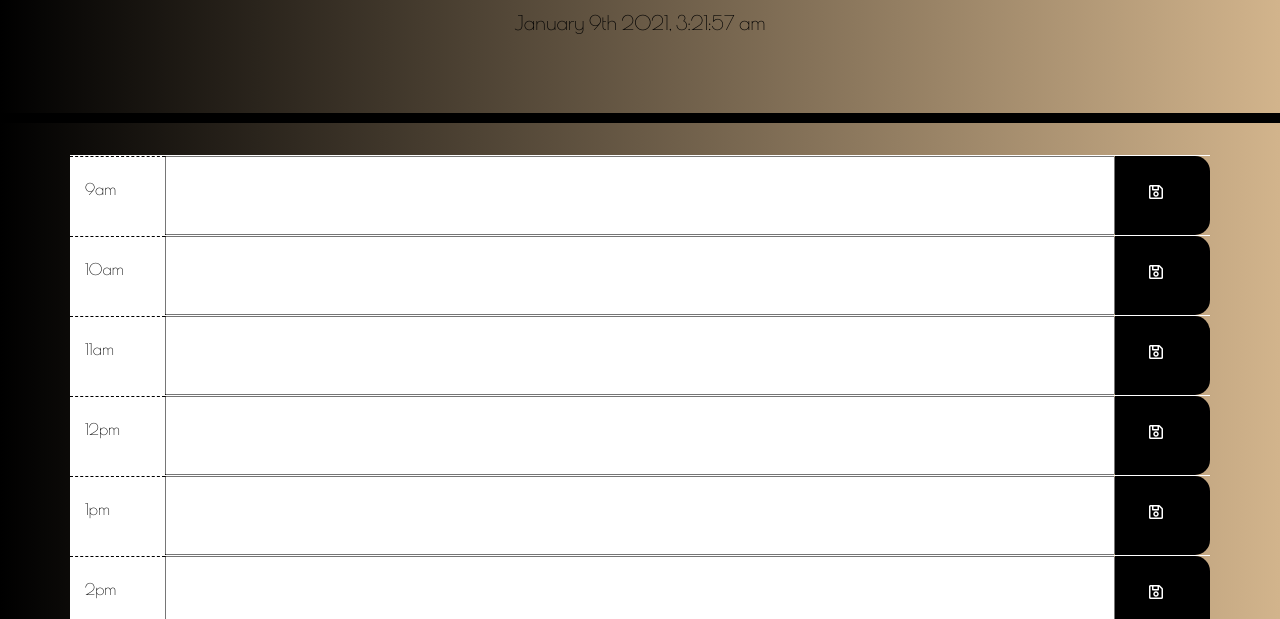
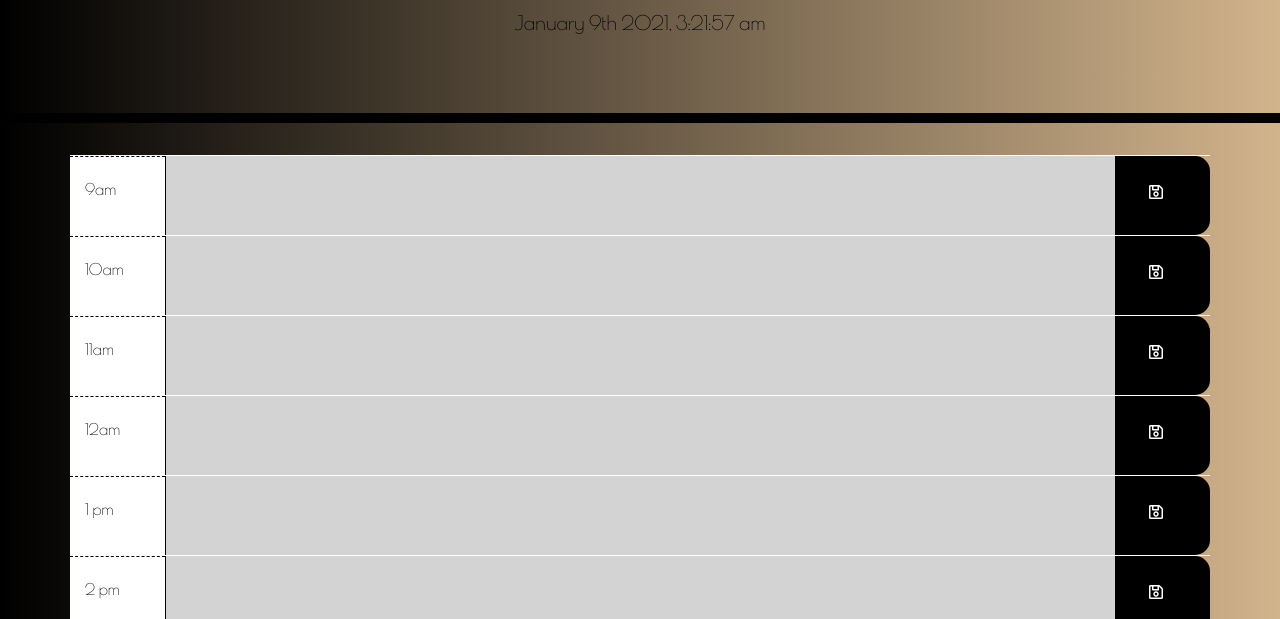
Before and after one commit to Teangelo1/Plan-your-workday, a plain HTML site: page index.html in a window 1280 px wide. Shown: the part 181-800 px from the top of the page. Drawn offline with nearby package versions, Linux system fonts and the light colour scheme.

Commit message:
Updated JavaScript file

```diff
--- a/index.html
+++ b/index.html
@@ -32,7 +32,7 @@
     </header>
     <div class="container">
       <!-- Timeblocks go here -->
-      <div class="row">
+      <!-- <div class="row">
         <div class="col-md-1 hour pt-4">9am</div>
         <input id="9Row" class="user-event-input col-md-10 event-input-block">
         <div class="col-md-1 saveBtn" data-hour=9><i class="far fa-save" aria-hidden="true"></i></div>
@@ -84,11 +84,11 @@
         <div class="col-md-1 hour pt-4">5pm</div>
         <input id="5Row" class="col-md-10 event-input-block">
         <div class="col-md-1 saveBtn" data-hour=5><i class="far fa-save" aria-hidden="true"></i></div>
-      </div>
+      </div> -->
 
     </div>
-    <script src="script.js"></script>
     <script src="https://cdnjs.cloudflare.com/ajax/libs/jquery/3.2.1/jquery.min.js"></script>
     <script src="https://cdnjs.cloudflare.com/ajax/libs/moment.js/2.24.0/moment.min.js"></script>
+    <script src="script.js"></script>
   </body>
 </html>
--- a/script.js
+++ b/script.js
@@ -1,18 +1,81 @@
-//Displaying Current Date
-function alwaysToday(){
-    $("#currentDay").html(moment().format('MMMM Do YYYY, h:mm:ss a'));
-}
-setInterval(alwaysToday, 500);
- //Work on getting current date to load asap.
+//object of times
+
+var times = [
+    { hour: 9, hourlyEvent: "" },
+    { hour: 10, hourlyEvent: "" },
+    { hour: 11, hourlyEvent: "" },
+    { hour: 12, hourlyEvent: "" },
+    { hour: 13, hourlyEvent: "" },
+    { hour: 14, hourlyEvent: "" },
+    { hour: 15, hourlyEvent: "" },
+    { hour: 16, hourlyEvent: "" },
+    { hour: 17, hourlyEvent: "" },]
+
+$(document).ready(function () {
 
 
-// Setting up color coded blocks for past, current, and present hours.
-// Past = White | Present = Tan | Future = Gray
+    //Displaying Current Date
+    function alwaysToday() {
+        $("#currentDay").html(moment().format('MMMM Do YYYY, h:mm:ss a'));
+    }
+    setInterval(alwaysToday, 500);
+    //Work on getting current date to load asap.
+    for (i = 0; i < times.length; i++) {
+        var changeAmPm = " pm ";
+        var hourlyColor = "past"
+        var time = times[i].hour;
 
-// $(".hour").attr("data-time")
+         if(times[i].hour <= 12){
+             changeAmPm = "am";
+         }
+
+         if(time > 12){
+             time -= 12 // Subtracting 12 from military time.
+         }
+
+         if(times[i].hour == moment().hour()) {
+            hourlyColor = "present";
+
+         } else if(times[i].hour == moment().hour()){
+             hourlyColor = "future";
+         }
+
+
+        var newRow = $("<div>").attr("class", "row");
+        var hourValue = $("<div>").attr("class", "col-md-1 hour pt-4 ").text(time + changeAmPm);
+        var inputValue = $("<textarea>").attr("id", "9am").attr("class", "col-md-10 " + hourlyColor).html(times[i].hourlyEvent);
+        var saveBtn = $("<div>").attr("class", "col-md-1 saveBtn");
+        var icon = $("<i>").attr("class", "far fa-save");
 
 
 
 
 
-// Code for saving input to local storage
+        // Array of times
+        newRow.append(hourValue, inputValue, saveBtn);
+        saveBtn.append(icon);
+        $(".container").append(newRow)
+        // Setting up color coded blocks for past, current, and present hours.
+        // Past = White | Present = Tan | Future = Gray
+
+    }
+
+
+
+
+    // Code for saving input to local storage
+    // $(".saveBtn").on("click", function){
+
+    // }
+
+});
+
+
+
+
+
+/*<div class="row">
+        <div class="col-md-1 hour pt-4">10am</div>
+        <input id="10Row" class="user-event-input col-md-10 event-input-block">
+        <div class="col-md-1 saveBtn" data-hour=10><i class="far fa-save" aria-hidden="true"></i></div>
+      </div> */
```
